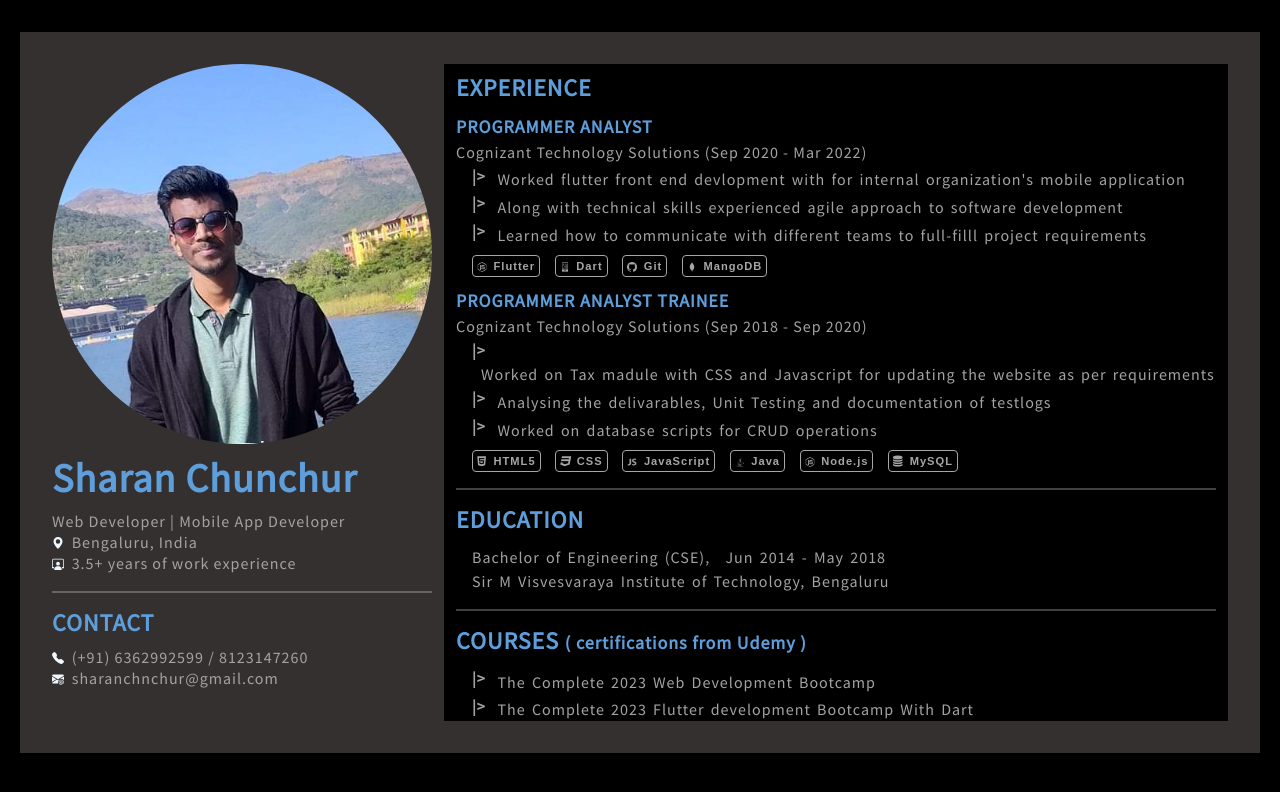
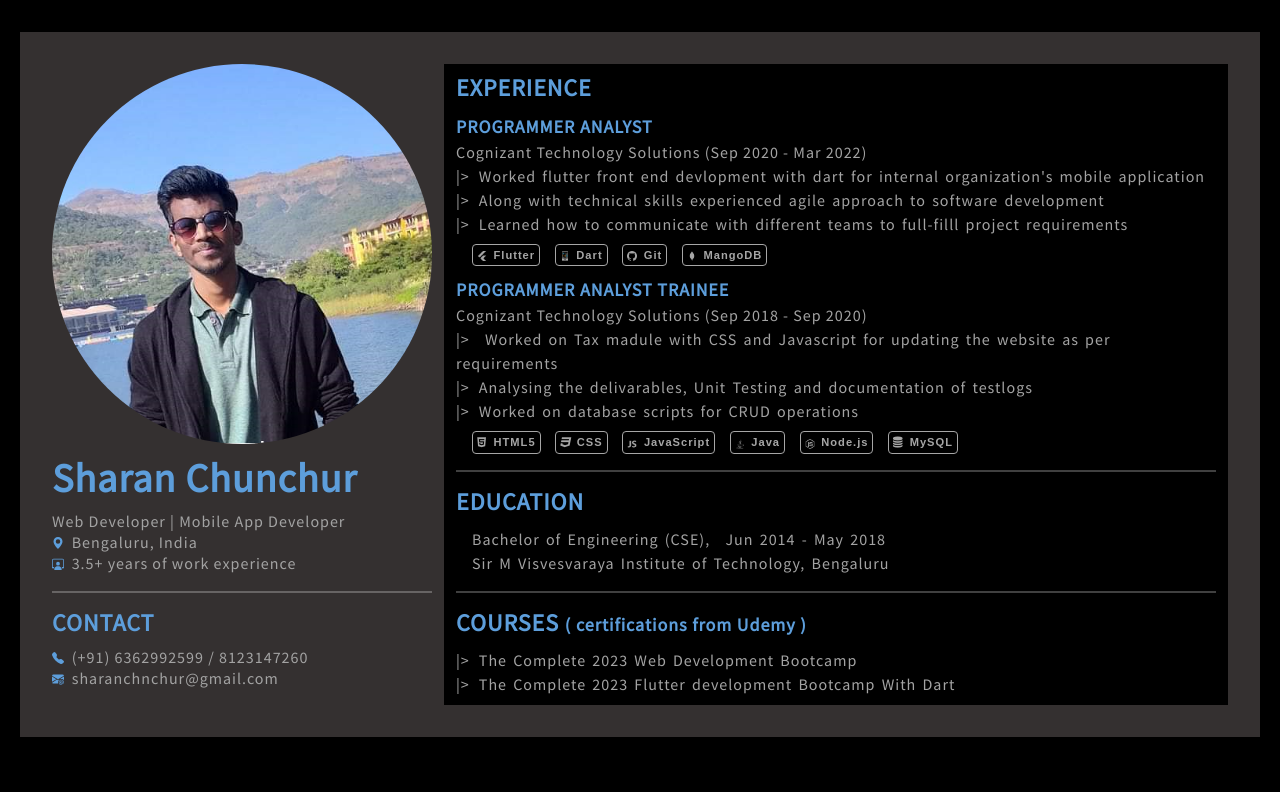
Before and after one commit to sharan-chunchur/aboutMe, a plain HTML site: page index.html in a window 1280 px wide. Drawn offline with nearby package versions, Linux system fonts and the light colour scheme.

Commit message:
Update index.html

```diff
--- a/index.html
+++ b/index.html
@@ -26,7 +26,7 @@
                     <h6 class="details"> Web Developer | Mobile App Developer </h6>
                     <div>
                         <svg xmlns="http://www.w3.org/2000/svg" width="16" height="16" fill="currentColor"
-                            class="bi bi-geo-alt-fill icon" viewBox="0 0 16 16">
+                            class="bi bi-geo-alt-fill icon" viewBox="0 0 16 16" style=" color:rgb(93, 158, 219);">
                             <path
                                 d="M8 16s6-5.686 6-10A6 6 0 0 0 2 6c0 4.314 6 10 6 10zm0-7a3 3 0 1 1 0-6 3 3 0 0 1 0 6z" />
                         </svg>
@@ -34,7 +34,7 @@
                     </div>
                     <div>
                         <svg xmlns="http://www.w3.org/2000/svg" width="16" height="16" fill="currentColor"
-                            class="bi bi-person-workspace icon" viewBox="0 0 16 16">
+                            class="bi bi-person-workspace icon" viewBox="0 0 16 16" style=" color:rgb(93, 158, 219);">
                             <path
                                 d="M4 16s-1 0-1-1 1-4 5-4 5 3 5 4-1 1-1 1H4Zm4-5.95a2.5 2.5 0 1 0 0-5 2.5 2.5 0 0 0 0 5Z" />
                             <path
@@ -47,7 +47,7 @@
                     </h4>
                     <div>
                         <svg xmlns="http://www.w3.org/2000/svg" width="16" height="16" fill="currentColor"
-                            class="bi bi-telephone-fill icon" viewBox="0 0 16 16">
+                            class="bi bi-telephone-fill icon" viewBox="0 0 16 16" style=" color:rgb(93, 158, 219);">
                             <path fill-rule="evenodd"
                                 d="M1.885.511a1.745 1.745 0 0 1 2.61.163L6.29 2.98c.329.423.445.974.315 1.494l-.547 2.19a.678.678 0 0 0 .178.643l2.457 2.457a.678.678 0 0 0 .644.178l2.189-.547a1.745 1.745 0 0 1 1.494.315l2.306 1.794c.829.645.905 1.87.163 2.611l-1.034 1.034c-.74.74-1.846 1.065-2.877.702a18.634 18.634 0 0 1-7.01-4.42 18.634 18.634 0 0 1-4.42-7.009c-.362-1.03-.037-2.137.703-2.877L1.885.511z" />
                         </svg>
@@ -55,7 +55,7 @@
                     </div>
                     <div style="margin-bottom: 15px;">
                         <svg xmlns="http://www.w3.org/2000/svg" width="16" height="16" fill="currentColor"
-                            class="bi bi-envelope-at-fill icon" viewBox="0 0 16 16">
+                            class="bi bi-envelope-at-fill icon" viewBox="0 0 16 16" style=" color:rgb(93, 158, 219);">
                             <path
                                 d="M2 2A2 2 0 0 0 .05 3.555L8 8.414l7.95-4.859A2 2 0 0 0 14 2H2Zm-2 9.8V4.698l5.803 3.546L0 11.801Zm6.761-2.97-6.57 4.026A2 2 0 0 0 2 14h6.256A4.493 4.493 0 0 1 8 12.5a4.49 4.49 0 0 1 1.606-3.446l-.367-.225L8 9.586l-1.239-.757ZM16 9.671V4.697l-5.803 3.546.338.208A4.482 4.482 0 0 1 12.5 8c1.414 0 2.675.652 3.5 1.671Z" />
                             <path
@@ -71,26 +71,15 @@
                 <h4 class="headings">EXPERIENCE </h4>
                 <p class="sub-headings"> PROGRAMMER ANALYST</p>
                 <p class="details">Cognizant Technology Solutions (Sep 2020 - Mar 2022)</p>
-                <div class="indentation">
-                    <p class="work-detail" style="font-weight:bolder;">|></p>
-                    <p class="work-detail" style="vertical-align: sub;">&ensp;Worked flutter front end devlopment with for
-                        internal organization's mobile application </p>
-                </div>
-                <div class="indentation">
-                    <p class="work-detail" style="font-weight:bolder;">|></p>
-                    <p class="work-detail" style="vertical-align: sub;">&ensp;Along with technical skills experienced agile
-                        approach to software development </p>
-                </div>
-                <div class="indentation">
-                    <p class="work-detail" style="font-weight:bolder;">|></p>
-                    <p class="work-detail" style="vertical-align: sub;">&ensp;Learned how to communicate with different
-                        teams to full-filll project requirements</p>
-                </div>
+
+                    <p class="work-detail"><span class="flag">|></span>&ensp;Worked flutter front end devlopment with dart for internal organization's mobile application </p>
+                    <p class="work-detail"><span class="flag">|></span>&ensp;Along with technical skills experienced agile approach to software development </p>
+                    <p class="work-detail"><span class="flag">|></span>&ensp;Learned how to communicate with different teams to full-filll project requirements</p>
 
                 <div style="margin: 8px 10px;">
                     <div class="row">
                         <div class="col-lg-12">
-                            <button type="button" class="btn btn-secondary btn-sm" disabled><img class="skill-icon" src="icons/node-js.png"
+                            <button type="button" class="btn btn-secondary btn-sm" disabled><img class="skill-icon" src="icons/flutter.png"
                                     alt="">&ensp;Flutter</button>
                             <button type="button" class="btn btn-secondary btn-sm" disabled><img class="skill-icon" src="icons/mobile.png"
                                     alt="">&ensp;Dart</button>
@@ -103,23 +92,11 @@
                 <div></div>
                 <p class="sub-headings"> PROGRAMMER ANALYST TRAINEE</p>
                 <p class="details">Cognizant Technology Solutions (Sep 2018 - Sep 2020)</p>
-                <div class="indentation">
-                    <p class="work-detail" style="font-weight:bolder;">|></p>
-                    <p class="work-detail" style="vertical-align: sub;">&ensp;Worked on Tax madule with CSS and Javascript
-                        for updating the website as per requirements
-                    </p>
-                </div>
-                <div class="indentation">
-                    <p class="work-detail" style="font-weight:bolder;">|></p>
-                    <p class="work-detail" style="vertical-align: sub;">&ensp;Analysing the delivarables, Unit Testing and
-                        documentation of testlogs</p>
-                </div>
-                <div class="indentation">
-                    <p class="work-detail" style="font-weight:bolder;">|></p>
-                    <p class="work-detail" style="vertical-align: sub;">&ensp;Worked on database scripts for CRUD operations
-                    </p>
-                </div>
-            </div>
+
+                    <p class="work-detail"><span class="flag">|></span> &ensp;Worked on Tax madule with CSS and Javascript for updating the website as per requirements
+                    <p class="work-detail"><span class="flag">|></span>&ensp;Analysing the delivarables, Unit Testing and documentation of testlogs</p>
+                    <p class="work-detail"><span class="flag">|></span>&ensp;Worked on database scripts for CRUD operations</p>
+
             <div style="margin: 8px 10px;">
                 <div class="row">
                     <div class="col-lg-12">
@@ -149,15 +126,10 @@
             <hr>
             <div>
                 <h4 class="headings"> COURSES <span style="font-size: large;"> ( certifications from Udemy )</span></h4>
-                <div class="indentation">
-                    <p class="work-detail" style="font-weight:bolder;">|></p>
-                    <p class="work-detail" style="vertical-align: sub;">&ensp;The Complete 2023 Web Development Bootcamp</p>
-                </div>
-                <div class="indentation">
-                    <p class="work-detail" style="font-weight:bolder;">|></p>
-                    <p class="work-detail" style="vertical-align: sub;">&ensp;The Complete 2023 Flutter development Bootcamp
-                        With Dart</p>
-                </div>
+
+                    <p class="work-detail" style="vertical-align: sub;"><span class="flag">|></span>&ensp;The Complete 2023 Web Development Bootcamp</p>
+                    <p class="work-detail" style="vertical-align: sub;"><span class="flag">|></span>&ensp;The Complete 2023 Flutter development Bootcamp With Dart</p>
+
             </div>
         </div>
     </div>
```
